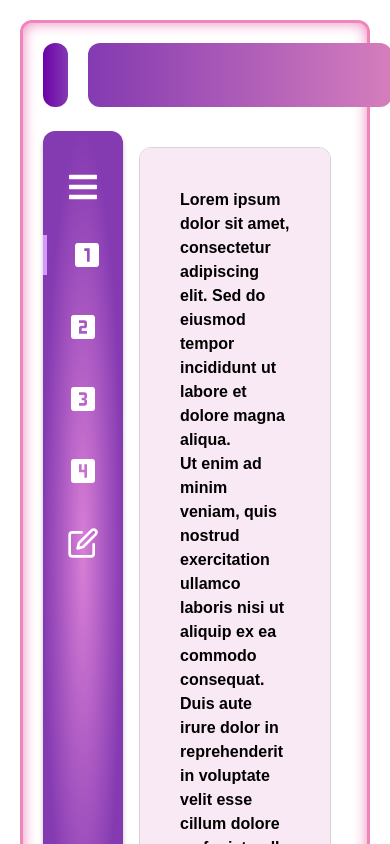
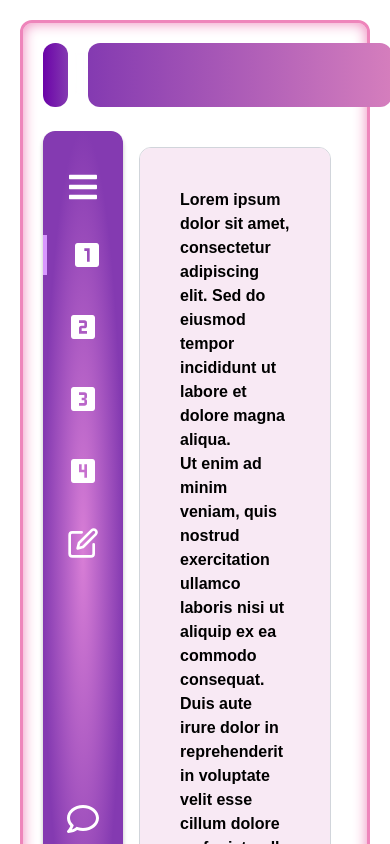
Before and after one commit to Soumyadipmaity1/k-prep, a Next.js app: page /cse-notes/1st-year in a window 390 px wide. Shown: the top 844 px of the page. Built offline with nearby package versions, Linux system fonts and the light colour scheme; a web font is replaced by a local one.

Commit message:
refactor: Update CseNotesLayout component with responsive sidebar and navigation

```diff
--- a/src/app/cse-notes/layout.tsx
+++ b/src/app/cse-notes/layout.tsx
@@ -36,7 +36,7 @@ const CseNotesLayout = ({ children }: { children: React.ReactNode }) => {
 
   return (
     <div className={denkOne.className}>
-      <div className="flex max-h-screen mt-6 rounded-xl">
+      <div className="flex h-screen mt-6 rounded-xl">
         <aside
           className={`bg-sidebar text-white rounded-xl transition-all duration-300 ${
             isOpen ? 'w-56' : 'w-20'
@@ -86,7 +86,7 @@ const CseNotesLayout = ({ children }: { children: React.ReactNode }) => {
               </div>
             </nav>
           </div>
-          <div className="cursor-pointer flex hover:border-l-4 pl-6 border-white items-center justify-between mt-72">
+          <div className="cursor-pointer flex hover:border-l-4 pl-6 border-white items-center justify-between mt-60">
             <Link href="https://google.com" target="_blank">
               <button title='feedback' className="focus:outline-none flex space-x-2">
                 <FaRegComment size={32} />
```
